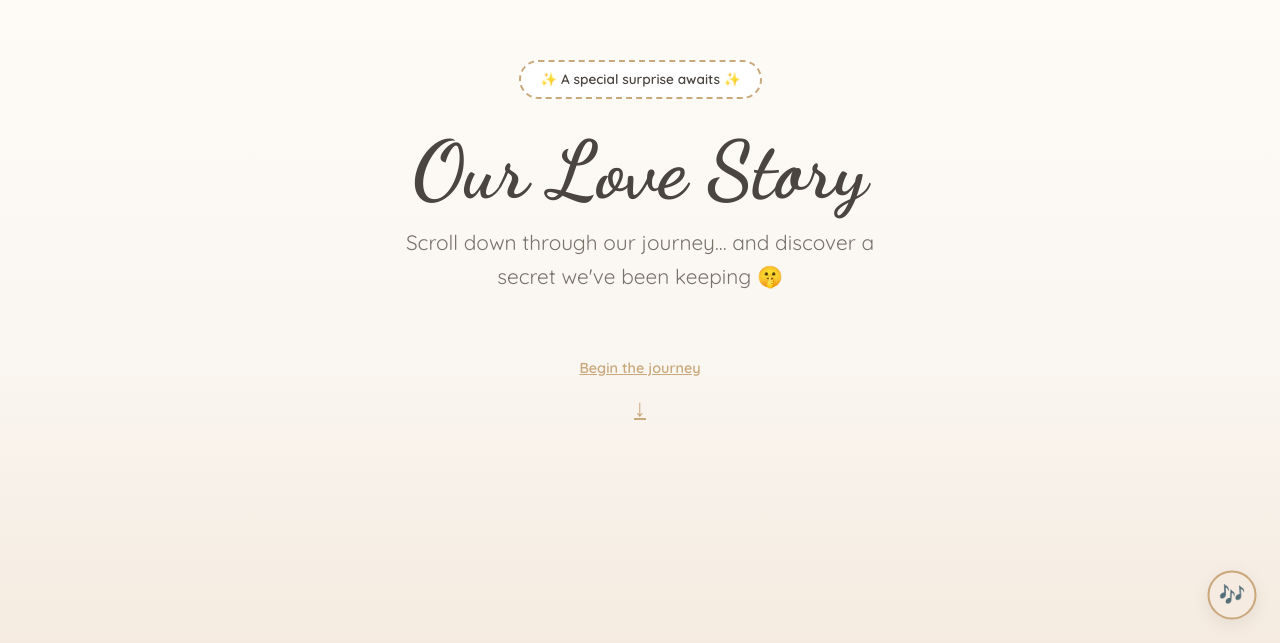
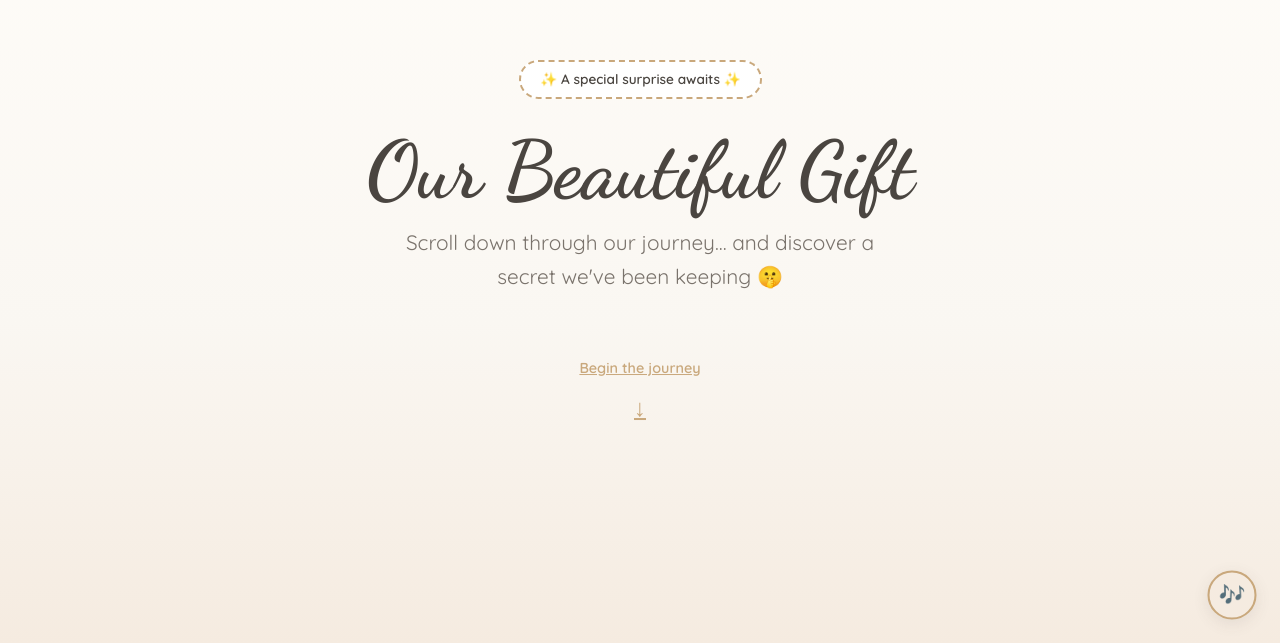
Before and after one commit to jayn6/gender-reveal, a plain HTML site: page index.html in a window 1280 px wide. Shown: the part 157-800 px from the top of the page. Drawn offline with Linux system fonts and the light colour scheme.

Commit message:
Update index.html

```diff
--- a/index.html
+++ b/index.html
@@ -749,7 +749,7 @@
 
   <section class="hero" id="top">
     <div class="hero-badge">✨ A special surprise awaits ✨</div>
-    <h1>Our Love Story</h1>
+    <h1>Our Beautiful Gift</h1>
     <p class="subtitle">Scroll down through our journey… and discover a secret we've been keeping 🤫</p>
     <a href="#journey" class="scroll-hint">
       <span>Begin the journey</span>
```
